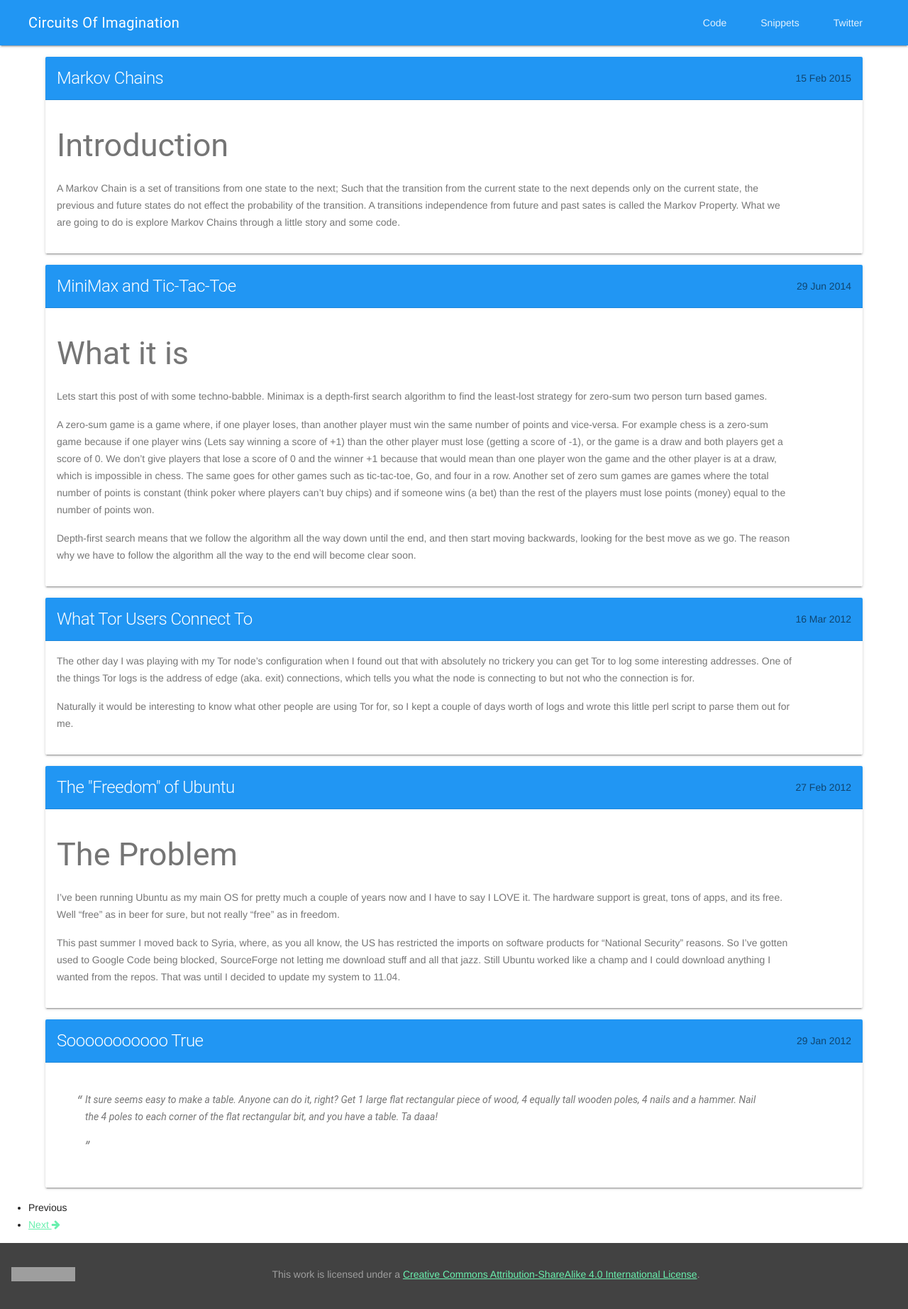
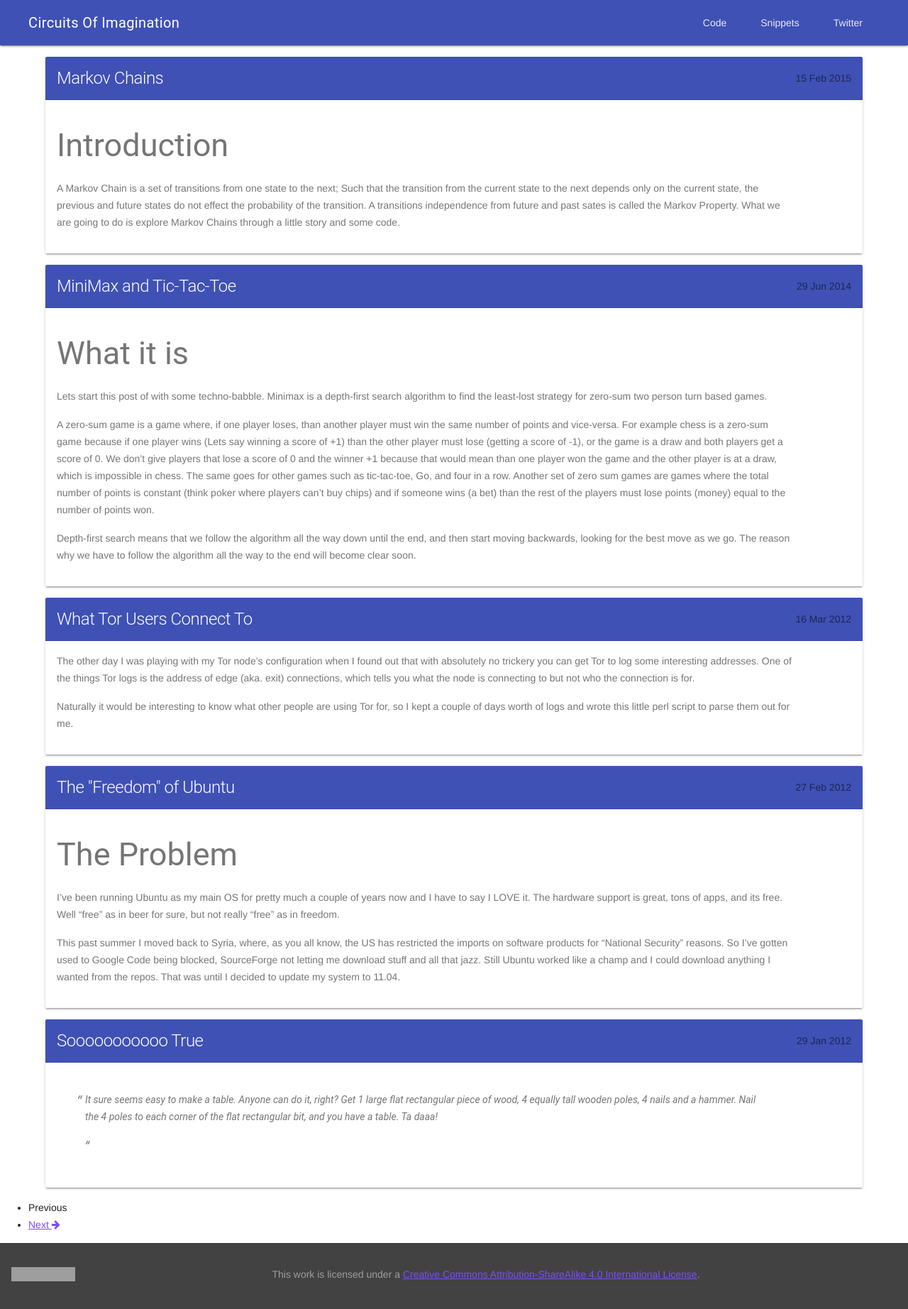
Before and after one commit to tantalum/tantalum.github.io, a Jekyll site: the page built from index.html, in a window 1280 px wide. Shown: the top 1844 px of the page at 71% size. Built offline with Jekyll 4.4.1, drawn with Linux system fonts in a browser that asks for light colours; nearby versions of some CDN libraries; Markdown is read by kramdown in place of the engine named in the settings; the list of posts is cut into pages by our own code; comment, search, counter and statistics services are not loaded; grey boxes are pictures that could not be loaded.

Commit message:
Better color palette

```diff
--- a/_layouts/default.html
+++ b/_layouts/default.html
@@ -12,7 +12,7 @@
 
   <!-- [Material Design](https://getmdl.io/started/index.html) -->
   <link rel="stylesheet" href="https://fonts.googleapis.com/icon?family=Material+Icons">
-  <link rel="stylesheet" href="https://code.getmdl.io/1.3.0/material.blue-green.min.css" />
+  <link rel="stylesheet" href="https://code.getmdl.io/1.3.0/material.indigo-deep_purple.min.css" />
 
   <!-- [Font Awesome](http://fortawesome.github.io/Font-Awesome/) -->
   <link rel="stylesheet" href="//maxcdn.bootstrapcdn.com/font-awesome/4.3.0/css/font-awesome.min.css">
--- a/css/main.css
+++ b/css/main.css
@@ -18,7 +18,7 @@ POSTS CARDS
 }
 
 .coi-post-card .coi-post-card-title {
-  background: rgb(33,150,243);
+  background: rgb(63,81,181);
   color: white;
 }
 
```
